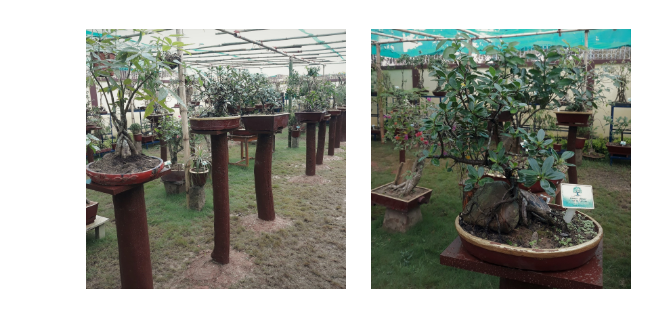
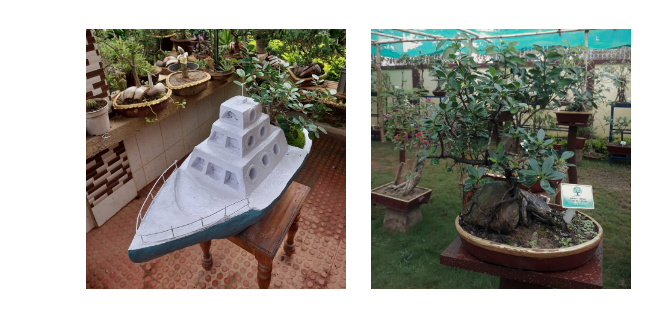
Before and after one commit to pavankrishnan/bonsai-website, a plain HTML site: page gallery.html in a window 1280 px wide. Shown: the part 1864-2182 px from the top of the page, 0-651 px from the left. Drawn offline with nearby package versions, Linux system fonts and the light colour scheme.

Commit message:
changed photo 25 in gallery

```diff
--- a/gallery.html
+++ b/gallery.html
@@ -158,7 +158,7 @@
                 </div>
 
                 <div class="col-md-3 p-3">
-                    <img style="width: 260px;" src="gallery/25.jpg" alt="">
+                    <img style="width: 260px;" src="gallery/25.jpeg" alt="">
                 </div>
 
                 <div class="col-md-3 p-3">
```
Also changed, not shown: gallery/25.jpeg (added), gallery/25.jpg (deleted).
